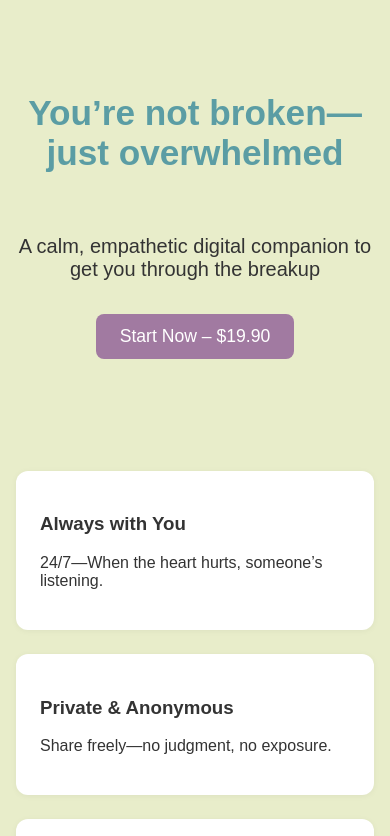
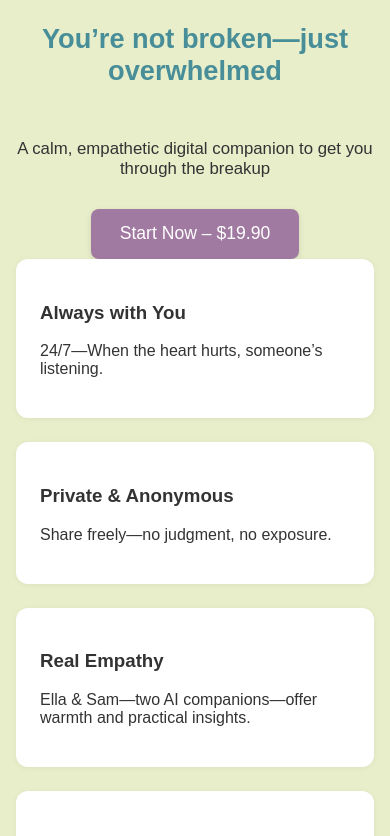
Before and after one commit to megapod/clp, a Next.js app: page / in a window 390 px wide. Shown: the top 836 px of the page. Built offline with nearby package versions, Linux system fonts and the light colour scheme.

Commit message:
Auto-import v301

```diff
--- a/styles/globals.css
+++ b/styles/globals.css
@@ -59,6 +59,7 @@ button {
   padding: 3rem 1rem;
 }
 .features {
+  gap: 2.5rem;
   display: grid;
   gap: 1.5rem;
 }
@@ -73,3 +74,25 @@ footer {
   padding: 2rem 1rem;
   font-size: 0.9rem;
 }
+
+
+/* mobile tweaks */
+@media (max-width: 600px) {
+  .hero h1 { font-size: 1.7rem; }
+  .hero h2 { font-size: 1.05rem; }
+  .container { padding: 0 1rem; }
+}
+
+/* CTA enhancement */
+.cta {
+  padding: 0.9rem 1.8rem;
+  box-shadow: 0 2px 6px rgba(0,0,0,.1);
+}
+
+/* stronger heading color */
+.hero h1 { color: #478E98; }
+
+/* limit hero subtitle width on desktop */
+@media (min-width: 800px) {
+  .hero h2 { max-width: 600px; margin: 0 auto; text-align: center; }
+}
```
